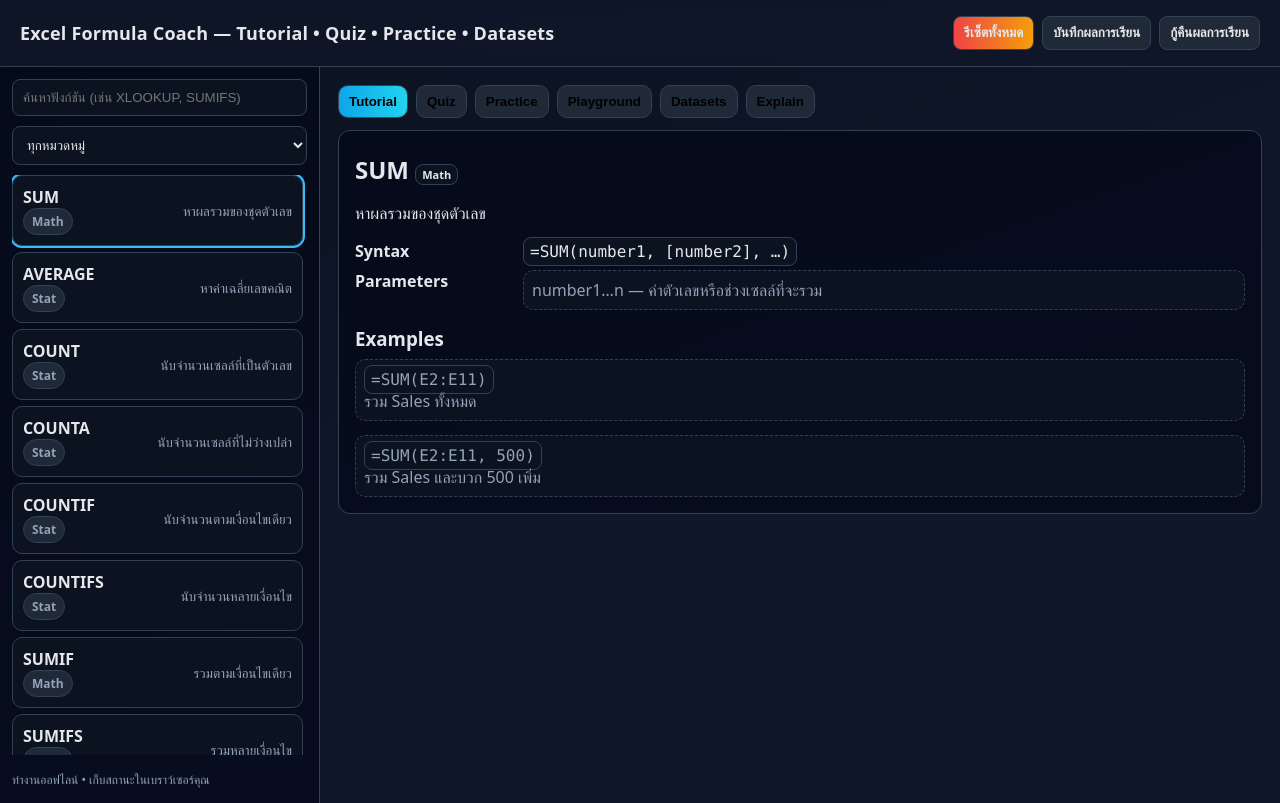
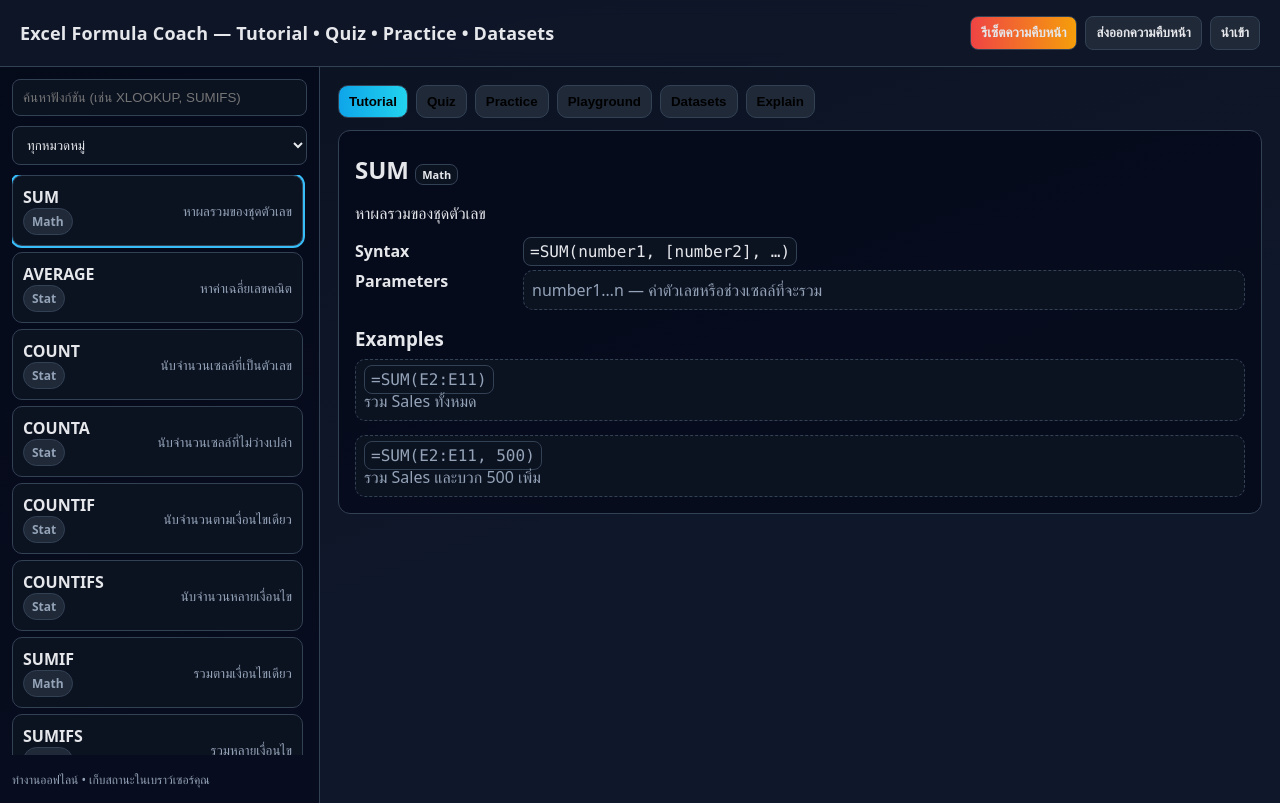
Before and after one commit to chitDev/MyFunction, a plain HTML site: page index.html in a window 1280 px wide. Drawn offline with Linux system fonts and the light colour scheme.

Commit message:
Update index.html

```diff
--- a/index.html
+++ b/index.html
@@ -65,9 +65,9 @@
 <header>
   <h1>Excel Formula Coach — Tutorial • Quiz • Practice • Datasets</h1>
   <div class="actions">
-    <button id="btnReset" class="btn danger">รีเซ็ตทั้งหมด</button>
-    <button id="btnExportState" class="btn">บันทึกผลการเรียน</button>
-    <button id="btnImportState" class="btn">กู้คืนผลการเรียน</button>
+    <button id="btnReset" class="btn danger">รีเซ็ตความคืบหน้า</button>
+    <button id="btnExportState" class="btn">ส่งออกความคืบหน้า</button>
+    <button id="btnImportState" class="btn">นำเข้า</button>
     <input id="stateFile" type="file" accept=".json" class="sr" />
   </div>
 </header>
@@ -724,7 +724,9 @@ function renderPractice(fn){
     <div class="split">
       <div>
         <label for="ans" class="muted">พิมพ์สูตร Excel (เริ่มด้วยเครื่องหมาย =)</label>
-        <input id="ans" value="${escapeHTML(state.answer||'')}" style="width:100%;padding:10px;border-radius:8px;border:1px solid var(--border);background:#0b1220;color:var(--text)" placeholder="เช่น ${fn.practice.sample || '=...'}" />
+        <input id="ans" value="${escapeHTML(state.answer||'')}"
+  style="width:100%;padding:10px;border-radius:8px;border:1px solid var(--border);background:#0b1220;color:var(--text)"
+  placeholder="เช่น ${escapeHTML(fn.practice.sample || '=...')}" />
         <div style="margin-top:10px;display:flex;gap:8px">
           <button class="btn primary" id="btnCheck">ตรวจคำตอบ</button>
           <button class="btn" id="btnHint">Hint</button>
```
